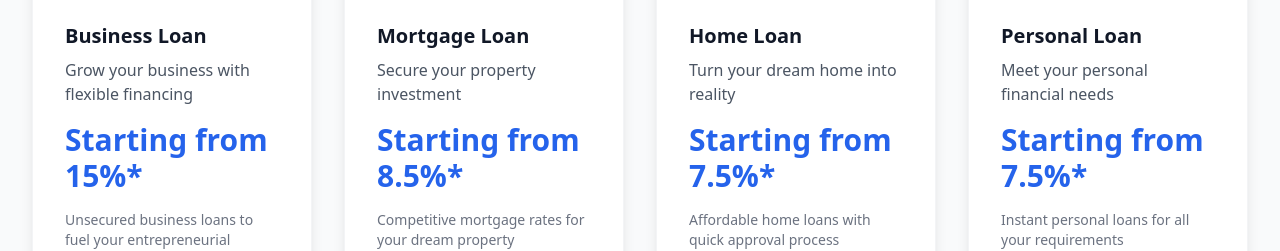
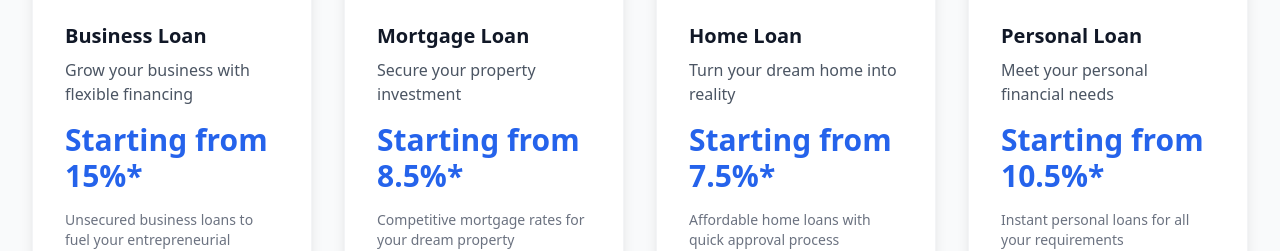
Before and after one commit to hitaksha/creditmax, a React (Vite) app: page / in a window 1280 px wide. Shown: the part 957-1208 px from the top of the page. Built offline with nearby package versions, Linux system fonts and the light colour scheme.

Commit message:
Updated homepage content

```diff
--- a/package.json
+++ b/package.json
@@ -30,6 +30,6 @@
     "tailwindcss": "^3.4.1",
     "typescript": "^5.5.3",
     "typescript-eslint": "^8.3.0",
-    "vite": "^7.0.2"
+    "vite": "^7.0.3"
   }
 }
--- a/src/pages/Home.tsx
+++ b/src/pages/Home.tsx
@@ -34,7 +34,7 @@ const Home: React.FC = () => {
     },
     {
       title: 'Personal Loan',
-      rate: '7.5%',
+      rate: '10.5%',
       tagline: 'Meet your personal financial needs',
       description: 'Instant personal loans for all your requirements',
       href: '/personal-loan',
```
Also changed, not shown: 1 other file (tests, documents, lock files or other folders).
